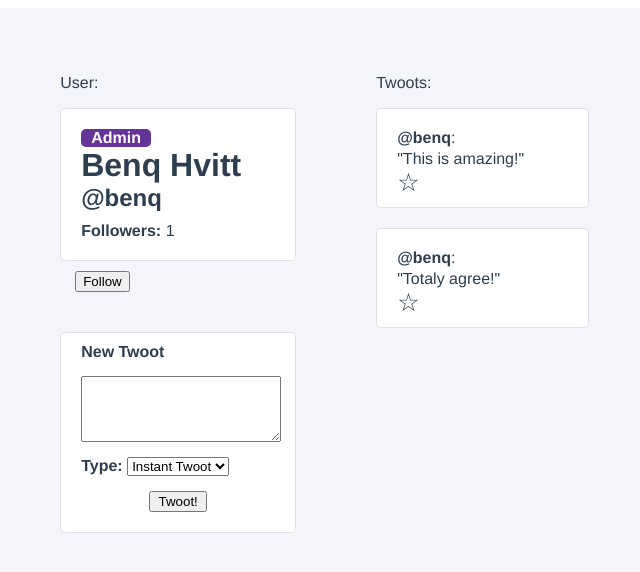
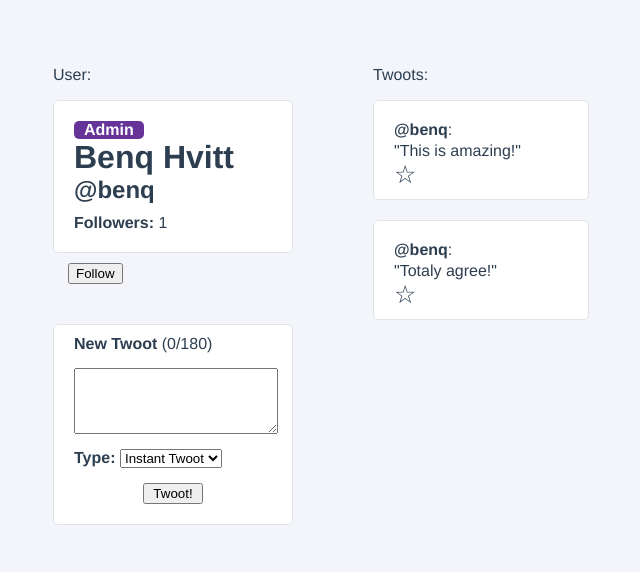
Before and after one commit to benq66/a-beautiful-vue, a Vue app in the folder vue-twotter-app/: page / in a window 1280 px wide. Shown: the top 572 px of the page, without its empty margins (11-651 px from the left). Built offline with nearby package versions, Linux system fonts and the light colour scheme.

Commit message:
dynamic styling, scss and global styles

```diff
--- a/vue-twotter-app/package.json
+++ b/vue-twotter-app/package.json
@@ -9,6 +9,8 @@
   },
   "dependencies": {
     "core-js": "^3.6.5",
+    "node-sass": "^4.14.1",
+    "sass-loader": "^10.0.4",
     "vue": "^3.0.0"
   },
   "devDependencies": {
--- a/vue-twotter-app/src/App.vue
+++ b/vue-twotter-app/src/App.vue
@@ -16,7 +16,7 @@ export default {
 }
 </script>
 
-<style>
+<style lang="scss">
 #app {
   font-family: Avenir, Helvetica, Arial, sans-serif;
   -webkit-font-smoothing: antialiased;
--- a/vue-twotter-app/src/components/TwootItem.vue
+++ b/vue-twotter-app/src/components/TwootItem.vue
@@ -36,7 +36,7 @@ export default {
 };
 </script>
 
-<style>
+<style lang="scss" scoped>
 .twoot-item {
   margin-bottom: 20px;
   padding: 20px 20px 10px;
@@ -46,9 +46,8 @@ export default {
   box-sizing: border-box;
   cursor: pointer;
   transition: all 0.25s ease;
-}
 
-.twoot-item:hover {
+  &:hover {
     transform: scale(1.1, 1.1);
   }
 
@@ -59,4 +58,5 @@ export default {
   .twoot-content {
     margin-top: 3px;
   }
+}
 </style>
--- a/vue-twotter-app/src/components/Twoots.vue
+++ b/vue-twotter-app/src/components/Twoots.vue
@@ -36,7 +36,7 @@ import TwootItem from "./TwootItem.vue"
   };
 </script>
 
-<style>
+<style lang="scss" scoped>
 .user-profile__twoot {
   width: fit-content;
   min-width: 25%;
--- a/vue-twotter-app/src/components/UserProfile.vue
+++ b/vue-twotter-app/src/components/UserProfile.vue
@@ -23,8 +23,8 @@
         Follow
       </button>
 
-      <div class="user-profile__new-twoot-form">
-        <label class="user-profile__new-twoot-label" for="newTwoot"><strong>New Twoot</strong></label>
+      <div class="user-profile__new-twoot-form" :class="{ '--characters-limit-exceeded': newTwootCharacterCount > 180}">
+        <label class="user-profile__new-twoot-label" for="newTwoot"><strong>New Twoot</strong> ({{ newTwootCharacterCount }}/180)</label>
         <form @submit.prevent="createNewTwoot">
           <textarea class="user-profile__new-twoot-text-area" id="newTwoot" rows="4" v-model="newTwootContent"></textarea>
 
@@ -96,6 +96,10 @@ export default {
 
   // vars that compute dynamically based on their content
   computed: {
+    newTwootCharacterCount() {
+      return this.newTwootContent.length;
+    },
+
     fullName() {
       return `${this.user.firstName} ${this.user.lastName}`;
     },
@@ -134,13 +138,12 @@ export default {
 };
 </script>
 
-<style>
+<style lang="scss" scoped>
 .user-profile {
   display: grid;
   grid-template-columns: 1fr 3fr;
   width: 100%;
   padding: 50px 5%;
-}
 
   .user-profile__user-panel {
     display: flex;
@@ -151,6 +154,14 @@ export default {
     background-color: white;
     border-radius: 5px;
     border: 1px solid #DFE3E8;
+
+    .user-profile__admin-badge {
+      background: rebeccapurple;
+      color: white;
+      border-radius: 5px;
+      margin-right: auto;
+      padding: 0 10px;
+      font-weight: bold;
     }
 
     .user-profile__fullname {
@@ -164,27 +175,11 @@ export default {
     .user-profile__follower-count {
       margin-top: 10px;
     }
-
-.user-profile__admin-badge {
-  background: rebeccapurple;
-  color: white;
-  border-radius: 5px;
-  margin-right: auto;
-  padding: 0 10px;
-  font-weight: bold;
-}
-
-.user-profile__twoots-wrapper {
-  width: 90%;
   }
 
   .user-profile__follow-user-button {
     margin: 10px 0 0 15px;
     cursor: pointer;
-}
-
-.user-profile__new-twoot-label {
-  margin-bottom: 15px;
   }
 
   .user-profile__new-twoot-form {
@@ -197,6 +192,9 @@ export default {
     background-color: white;
     border-radius: 5px;
     border: 1px solid #DFE3E8;
+
+    .user-profile__new-twoot-label {
+      margin-bottom: 15px;
     }
 
     .user-profile__new-twoot-text-area {
@@ -211,4 +209,21 @@ export default {
       width: fit-content;
       min-width: 30%;
     }
+
+    &.--characters-limit-exceeded {
+      color: red;
+      border-color: red;
+
+      button {
+        border: none;
+        background-color: red;
+        color: white;
+      }
+    }
+  }
+}
+
+.user-profile__twoots-wrapper {
+  width: 90%;
+}
 </style>
--- /dev/null
+++ b/vue-twotter-app/src/styles/base.scss
@@ -0,0 +1,3 @@
+body {
+    margin: 0;
+}
--- /dev/null
+++ b/vue-twotter-app/vue.config.js
@@ -0,0 +1,9 @@
+module.exports = {
+    css: {
+        loaderOptions: {
+            sass: {
+                additionalData: "@import '@/styles/base.scss';"
+            }
+        }
+    }
+}
```
Also changed, not shown: 1 other file (tests, documents, lock files or other folders). Lines whose indentation alone changed are shown as unchanged.
